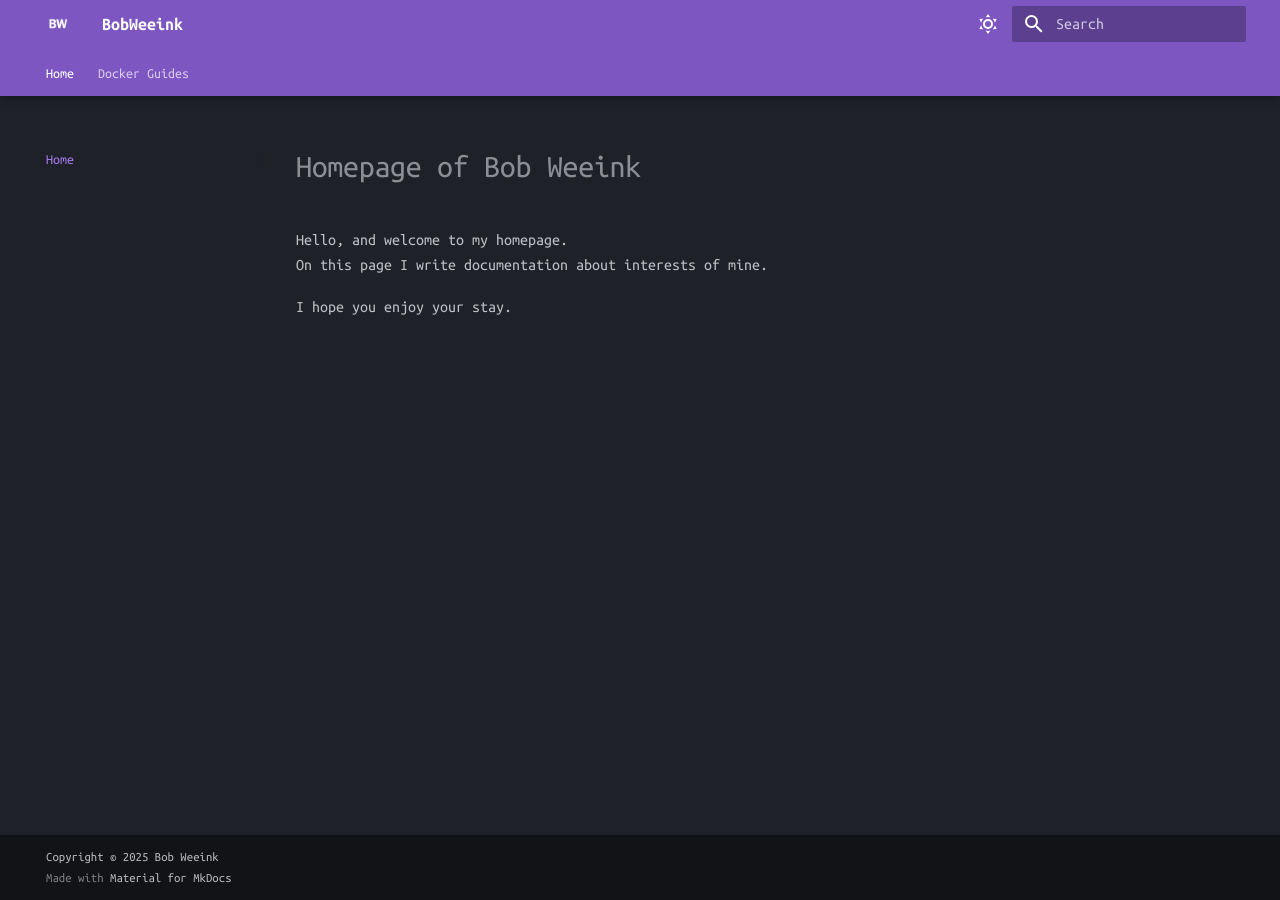
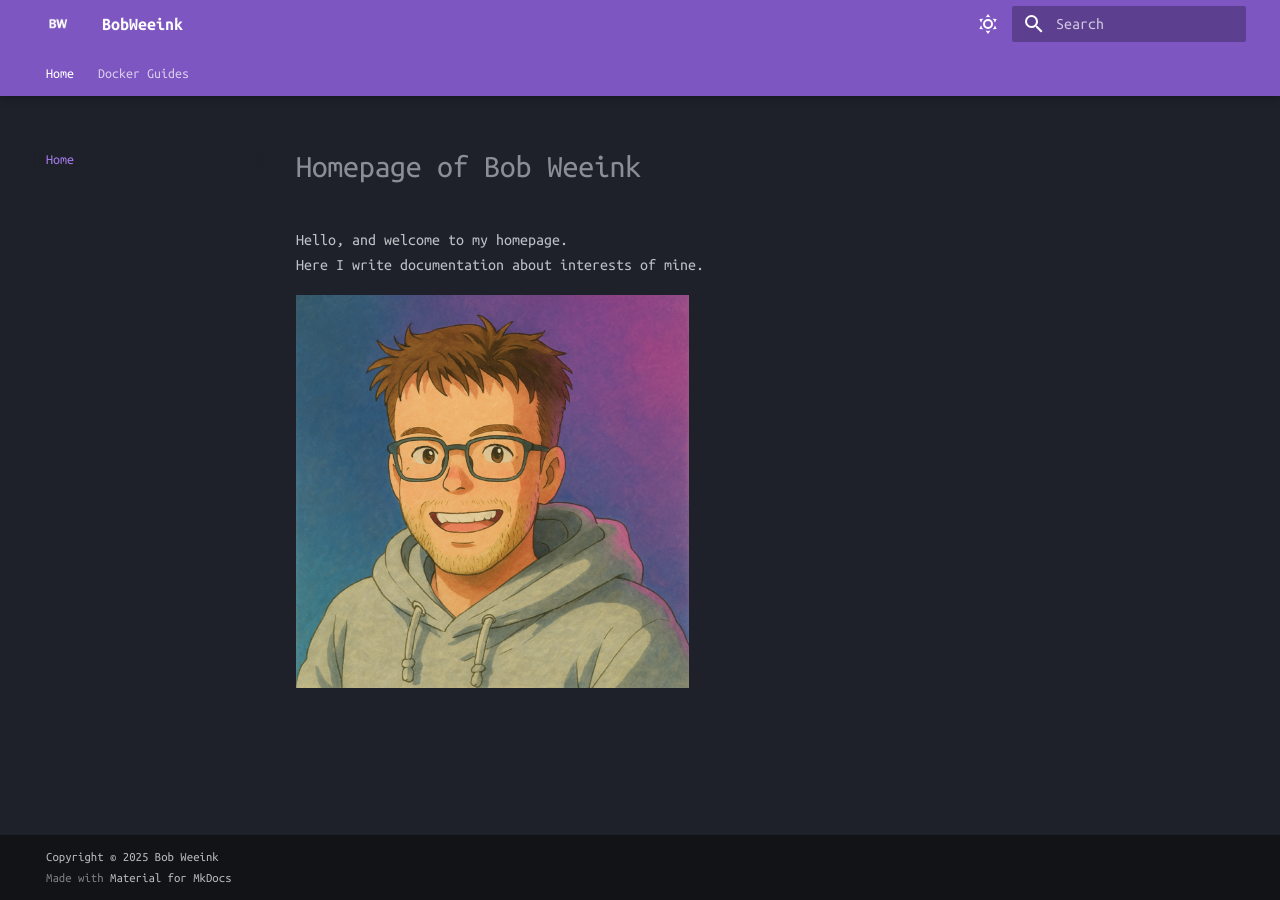
Before and after one commit to bobweeink/homepage, an MkDocs documentation site: the page built from docs/index.md, in a window 1280 px wide. Built offline with MkDocs 1.6.1 and Material for MkDocs 9.7.7, drawn with Linux system fonts in a browser that asks for light colours.

Commit message:
changes to home

```diff
--- a/docs/index.md
+++ b/docs/index.md
@@ -1,6 +1,6 @@
 # Homepage of Bob Weeink
 
 Hello, and welcome to my homepage.
-On this page I write documentation about interests of mine.
+Here I write documentation about interests of mine.
 
-I hope you enjoy your stay.
+![Picture of me](./BW-Picture-artstyle.png)
```
Also changed, not shown: docs/BW-Picture-artstyle.png (added).
